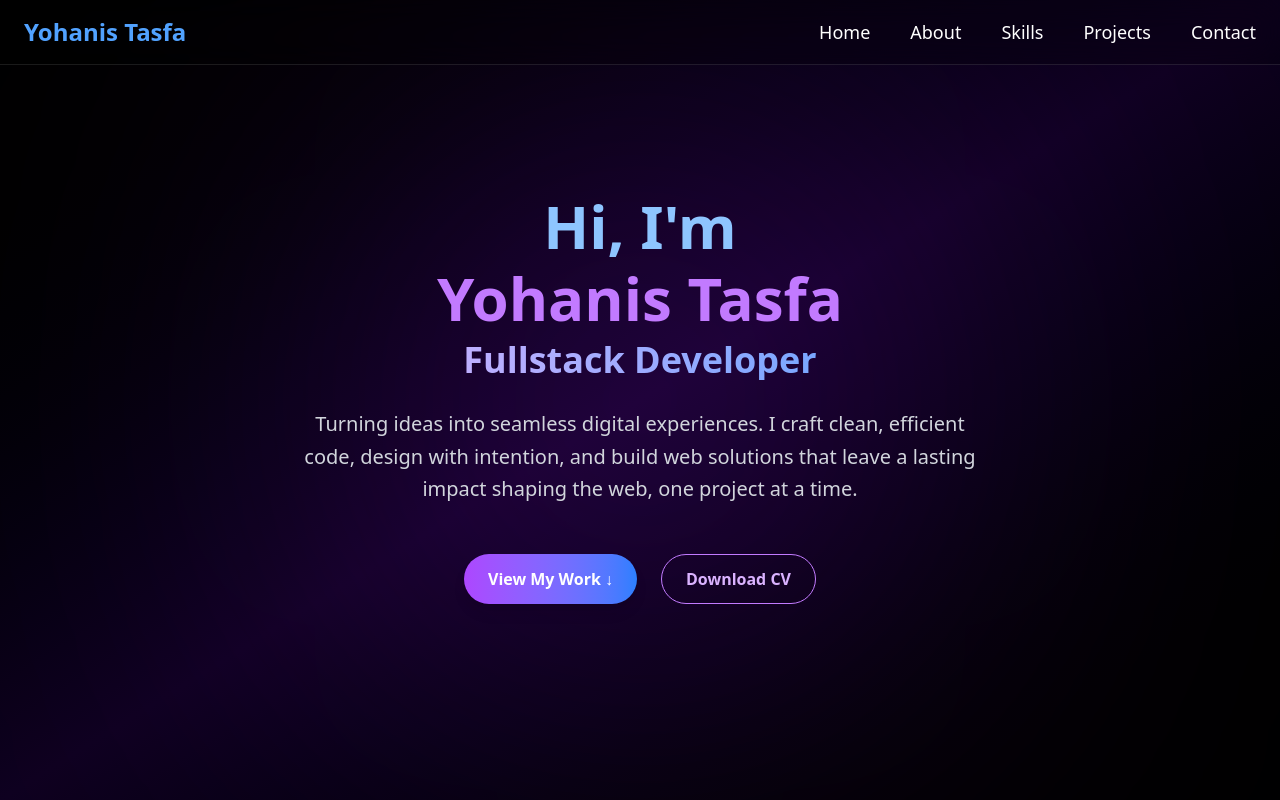
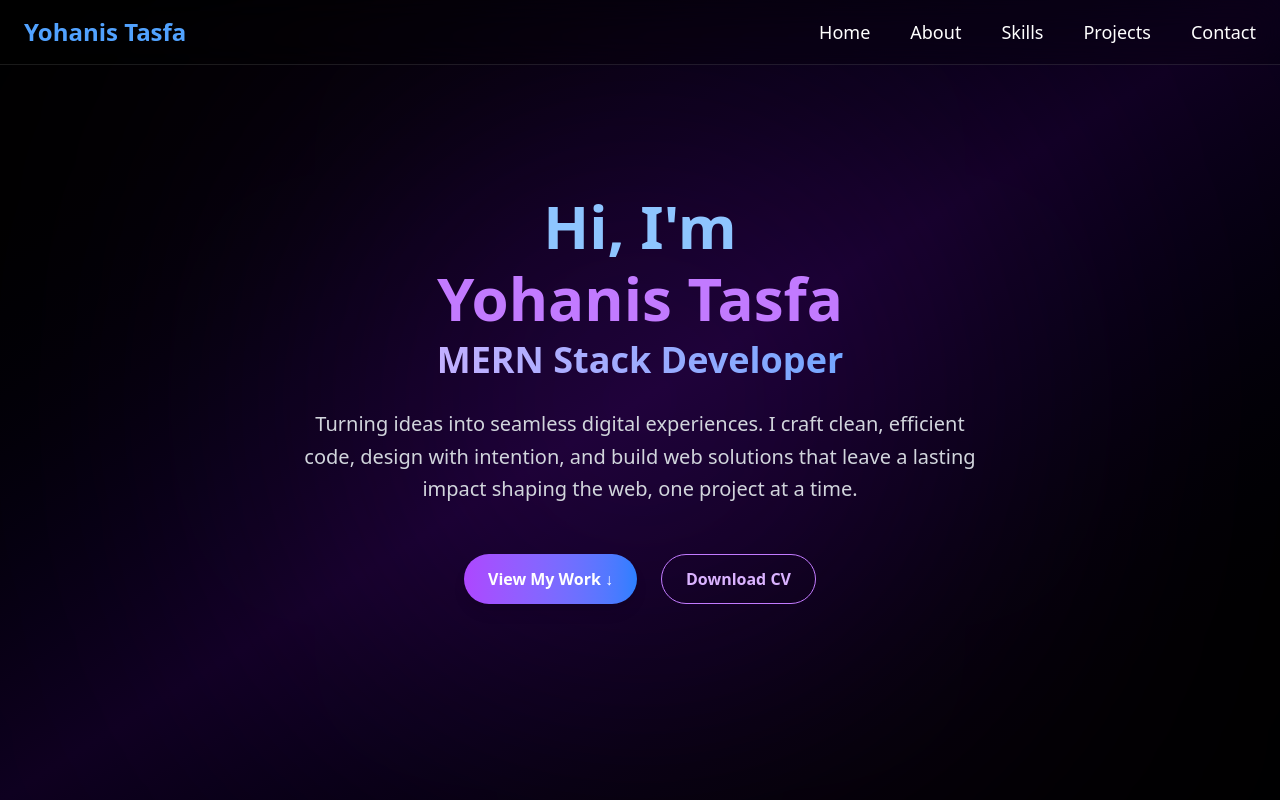
Before and after one commit to yohanis-Tasfa/my-portfolio, a React (Vite) app: page / in a window 1280 px wide. Shown: the top 800 px of the page. Built offline with nearby package versions, Linux system fonts and the light colour scheme.

Commit message:
hero modifcation

```diff
--- a/src/components/Hero.jsx
+++ b/src/components/Hero.jsx
@@ -69,7 +69,7 @@ export default function Hero() {
           className="text-3xl md:text-4xl font-semibold text-transparent bg-clip-text
             bg-gradient-to-r from-purple-300 to-blue-400 mb-7"
         >
-          Fullstack Developer
+          MERN Stack Developer
         </motion.h2>
 
         <motion.p
@@ -92,7 +92,7 @@ export default function Hero() {
           </button>
 
           <a
-            href="/resume.pdf.pdf"
+            href="/Ytcv.pdf"
             download
             className="px-6 py-3 rounded-full border border-purple-400 text-purple-300
               font-semibold hover:bg-purple-600/20 transition"
```
Also changed, not shown: 2 other files (tests, documents, lock files or other folders).
